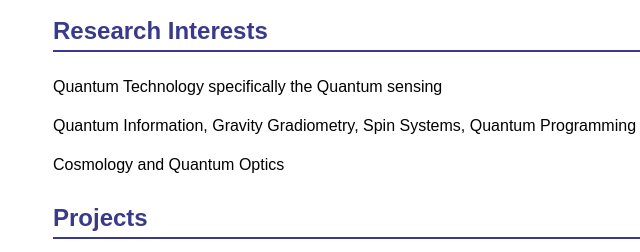
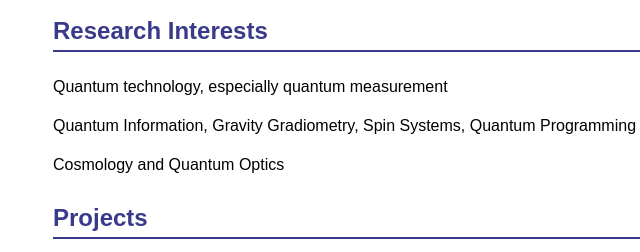
Before and after one commit to komeilnj/komeilnj.github.io, a plain HTML site: page cv.html in a window 1280 px wide. Shown: the part 250-502 px from the top of the page, 257-897 px from the left. Drawn offline with Linux system fonts and the light colour scheme; a web font is replaced by a local one.

Commit message:
Update cv.html

```diff
--- a/cv.html
+++ b/cv.html
@@ -41,7 +41,7 @@
 
             <h2>Research Interests</h2>
             <ul>
-                <li>Quantum Technology specifically the Quantum sensing </li>
+                <li>Quantum technology, especially quantum measurement</li>
                 <li>Quantum Information,  Gravity Gradiometry, Spin Systems, Quantum Programming</li>
                 <li>Cosmology and Quantum Optics</li>
             </ul>
```
